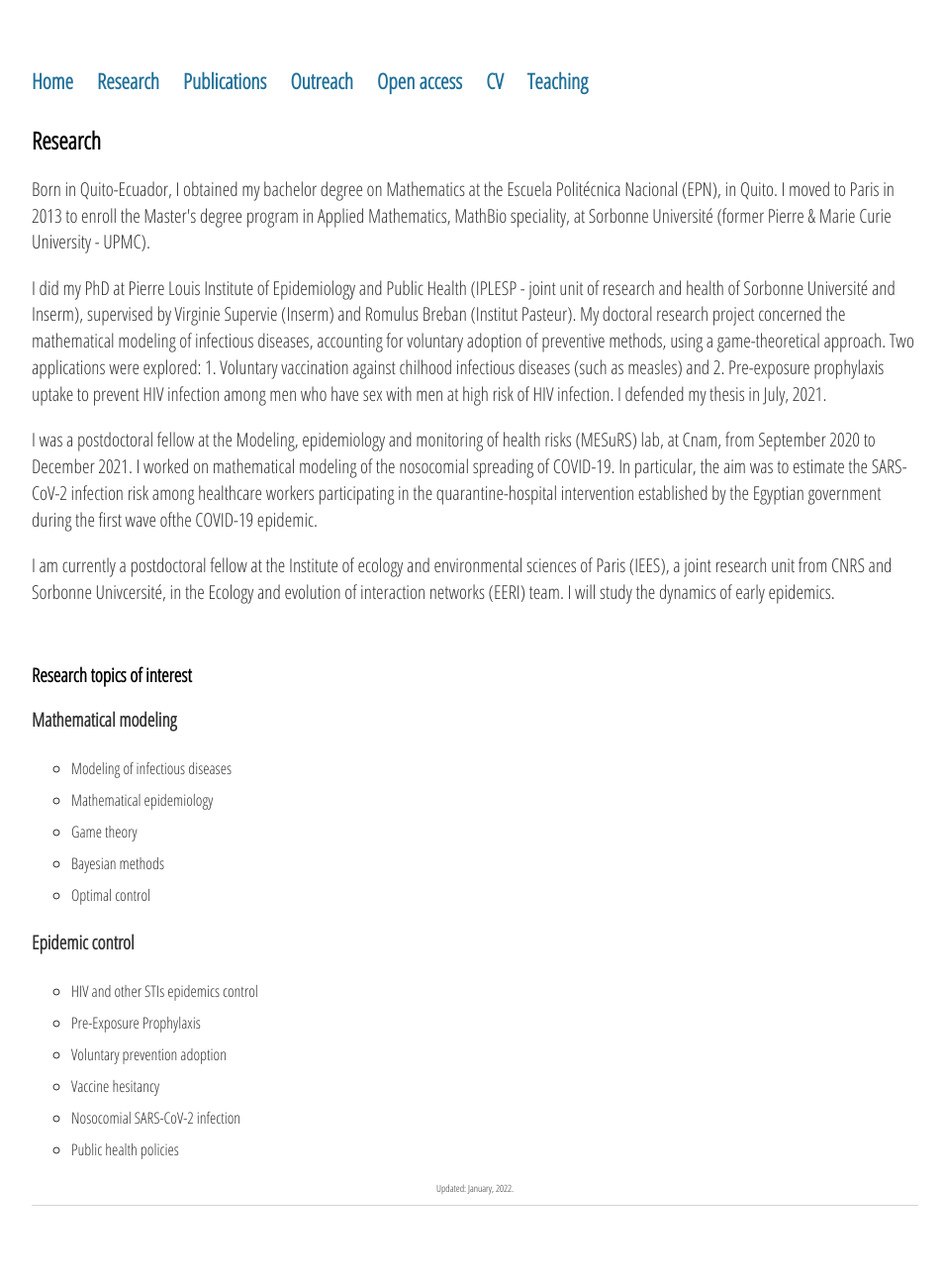
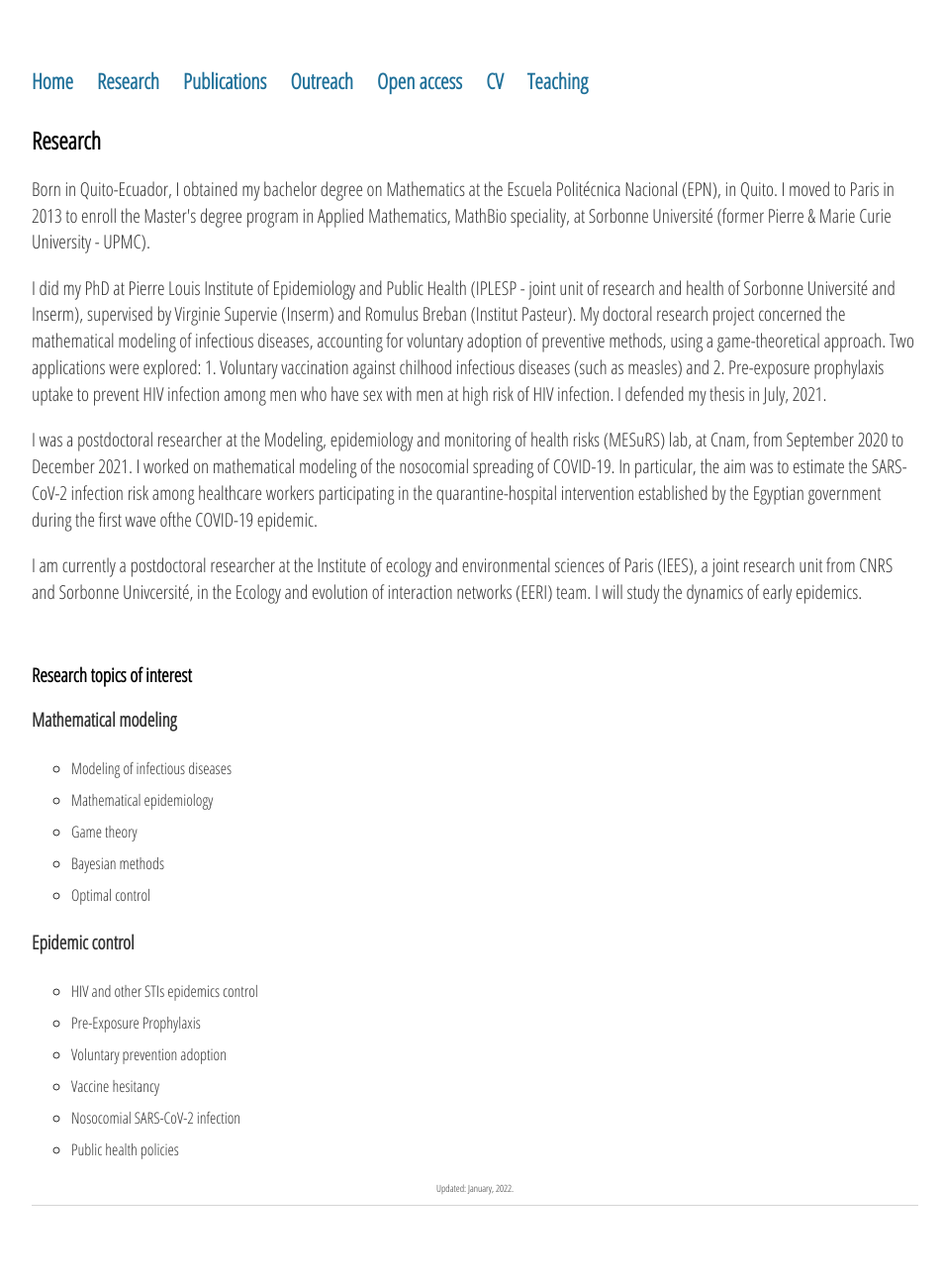
Before and after one commit to sjijon/sjijon.github.io, a Jekyll site: the page built from research.html, in a window 1280 px wide. Shown: the whole page at 99% size, without its empty margins (160-1114 px from the left). Built offline with Jekyll 4.4.1, drawn with Linux system fonts in a browser that asks for light colours; nearby versions of some CDN libraries.

Commit message:
Fix typo

```diff
--- a/research.html
+++ b/research.html
@@ -23,7 +23,7 @@ title: Research
 	who have sex with men at high risk of HIV infection. I defended my thesis in July, 2021.
 	</p>
 	<p>
-	I was a postdoctoral fellow at the Modeling, epidemiology
+	I was a postdoctoral researcher at the Modeling, epidemiology
 	and monitoring of health risks (MESuRS) lab, at Cnam, from September 2020 to December 2021.
 	I worked on mathematical modeling of the nosocomial spreading of COVID-19.
 	In particular, the aim was to estimate the SARS-CoV-2 infection risk among healthcare
@@ -32,7 +32,7 @@ title: Research
 	</p>
 
 	<p>
-	I am currently a postdoctoral fellow at the Institute of ecology and environmental
+	I am currently a postdoctoral researcher at the Institute of ecology and environmental
 	sciences of Paris (IEES), a joint research unit from CNRS and Sorbonne Univcersité,
 	in the Ecology and evolution of interaction networks (EERI) team.
 	I will study the dynamics of early epidemics.
```
